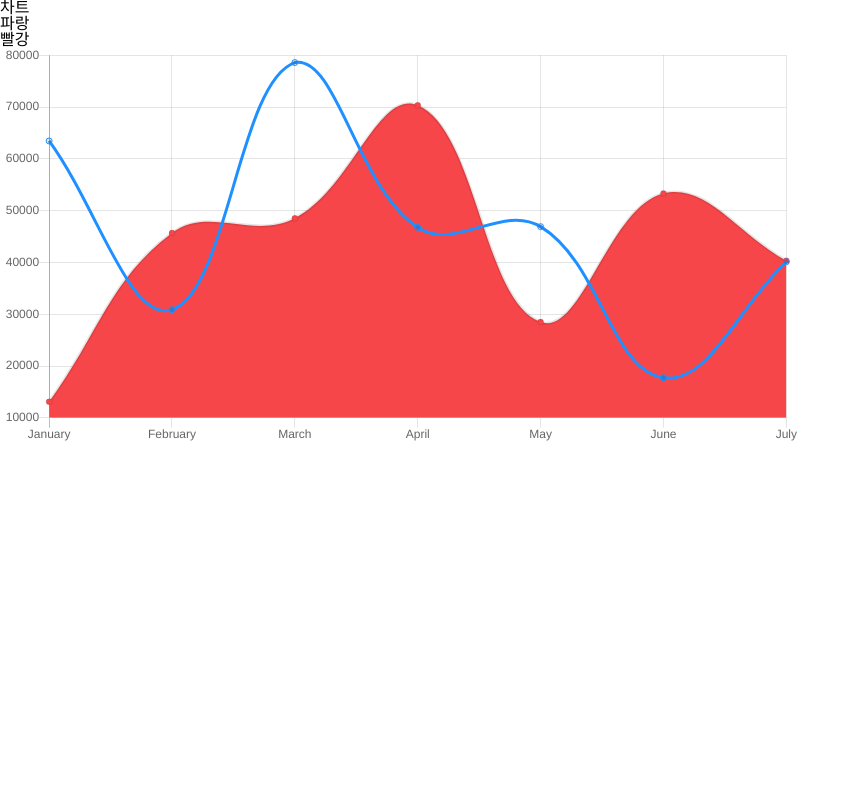
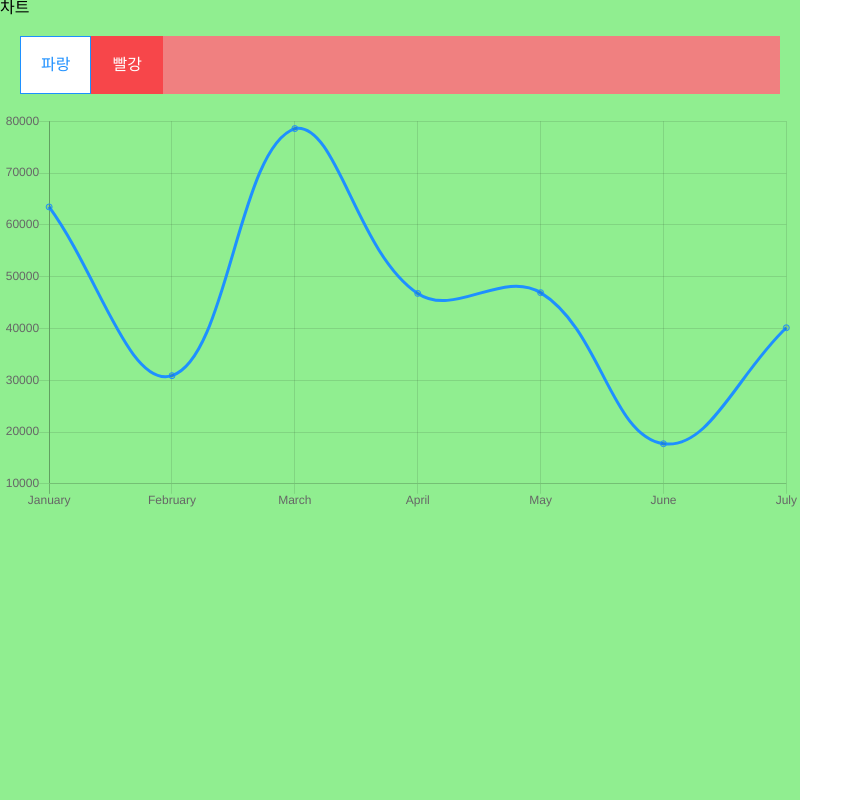
Before and after one commit to Uhyun0957/admin_page_react, a React (Create React App) app: page /chart in a window 1280 px wide. Shown: the top 800 px of the page, without its empty margins (0-862 px from the left). Built offline with nearby package versions, Linux system fonts and the light colour scheme.

Commit message:
set legend backgroundColor

```diff
--- a/src/views/Chart.js
+++ b/src/views/Chart.js
@@ -1,7 +1,24 @@
 import React, { useEffect } from "react";
 import { Line } from "react-chartjs-2";
+import styled from "styled-components";
 
-// https://risha-lee.tistory.com/19 참고
+// https://risha-lee.tistory.com/19 참고'
+
+const Container = styled.div`
+  background: lightgreen;
+  #legend {
+    margin: 20px;
+    /* flex-direction: row; */
+    background: lightcoral;
+    ul {
+      display: flex;
+    }
+    li {
+      padding: 20px;
+      color: white;
+    }
+  }
+`;
 
 let instance = null;
 
@@ -15,7 +32,13 @@ const Chart = () => {
     const legend = instance.chartInstance.generateLegend();
     document.getElementById("legend").innerHTML = legend;
     document.querySelectorAll("#legend li").forEach((item, index) => {
+      let ins = instance.chartInstance.getDatasetMeta(index);
+      let bg = instance.props.data.datasets[index].borderColor;
+      if (index !== 0) ins.hidden = true;
       item.addEventListener("click", (e) => handling(e, index));
+      item.style.backgroundColor = ins.hidden ? bg : "white";
+      item.style.color = ins.hidden ? "white" : bg;
+      item.style.border = `1px solid ${bg}`;
     });
   };
 
@@ -23,6 +46,14 @@ const Chart = () => {
     let ctx = instance.chartInstance;
     let meta = ctx.getDatasetMeta(index);
     meta.hidden = !meta.hidden;
+
+    let target = e.target;
+    let bg = target.style.backgroundColor;
+    let fc = target.style.color;
+    console.log("bg", bg, "fc", fc);
+    target.style.color = fc === "white" ? bg : "white";
+    target.style.backgroundColor = bg === "white" ? fc : "white";
+
     // meta.update();
     // let item = meta.data;
     // console.log(item);
@@ -57,7 +88,8 @@ const Chart = () => {
       {
         type: "line",
         label: "빨강",
-        backgroundColor: "#F7464A",
+        borderColor: "#F7464A",
+        fill: false,
         data: [
           Math.random() * 90000,
           Math.random() * 90000,
@@ -71,19 +103,9 @@ const Chart = () => {
     ],
   };
   return (
-    <div style={{ width: "800px", height: "1000px" }}>
+    <Container style={{ width: "800px", height: "1000px" }}>
       차트
-      <div className="button_area" id="legend">
-        <button
-          style={{ background: "#854269", color: "white" }}
-          onClick={() => {
-            // handling();
-          }}
-        >
-          라인범례
-        </button>
-        <button style={{ background: "#e5d2a6", color: "white" }}>막대범례</button>
-      </div>
+      <div className="button_area" id="legend"></div>
       <Line
         ref={(input) => {
           instance = input;
@@ -91,7 +113,7 @@ const Chart = () => {
         options={{ responsive: true, legend: false }}
         data={data}
       />
-    </div>
+    </Container>
   );
 };
 
```
Also changed, not shown: 1 other file (tests, documents, lock files or other folders).
